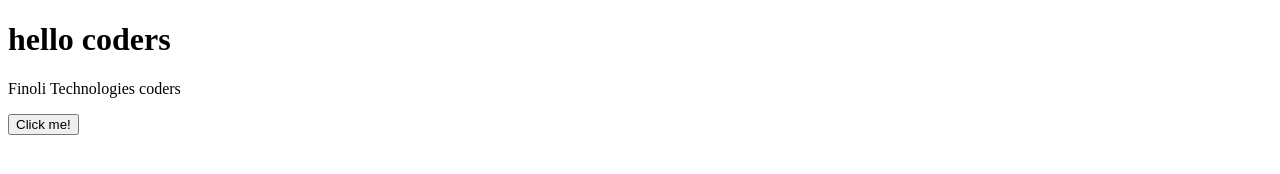
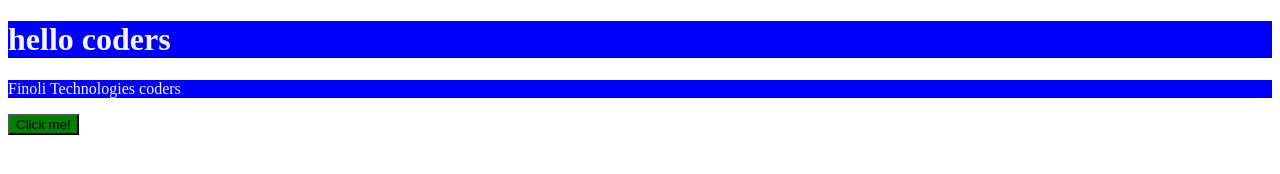
Before and after one commit to Akshita0922/finoliproject, a plain HTML site: page index.html in a window 1280 px wide. Drawn offline with Linux system fonts and the light colour scheme.

Commit message:
Added style.css

```diff
--- a/index.html
+++ b/index.html
@@ -5,6 +5,7 @@
     <meta http-equiv="X-UA-Compatible" content="IE=edge">
     <meta name="viewport" content="width=device-width, initial-scale=1.0">
     <title>Document</title>
+    <link rel="stylesheet" href="style.css">
 </head>
 <body>
     <h1>hello coders</h1>
--- /dev/null
+++ b/style.css
@@ -0,0 +1,7 @@
+h1,p{
+    color: rgb(243, 245, 238);
+    background-color: blue;
+}
+button{
+    background-color: green;
+}
```
